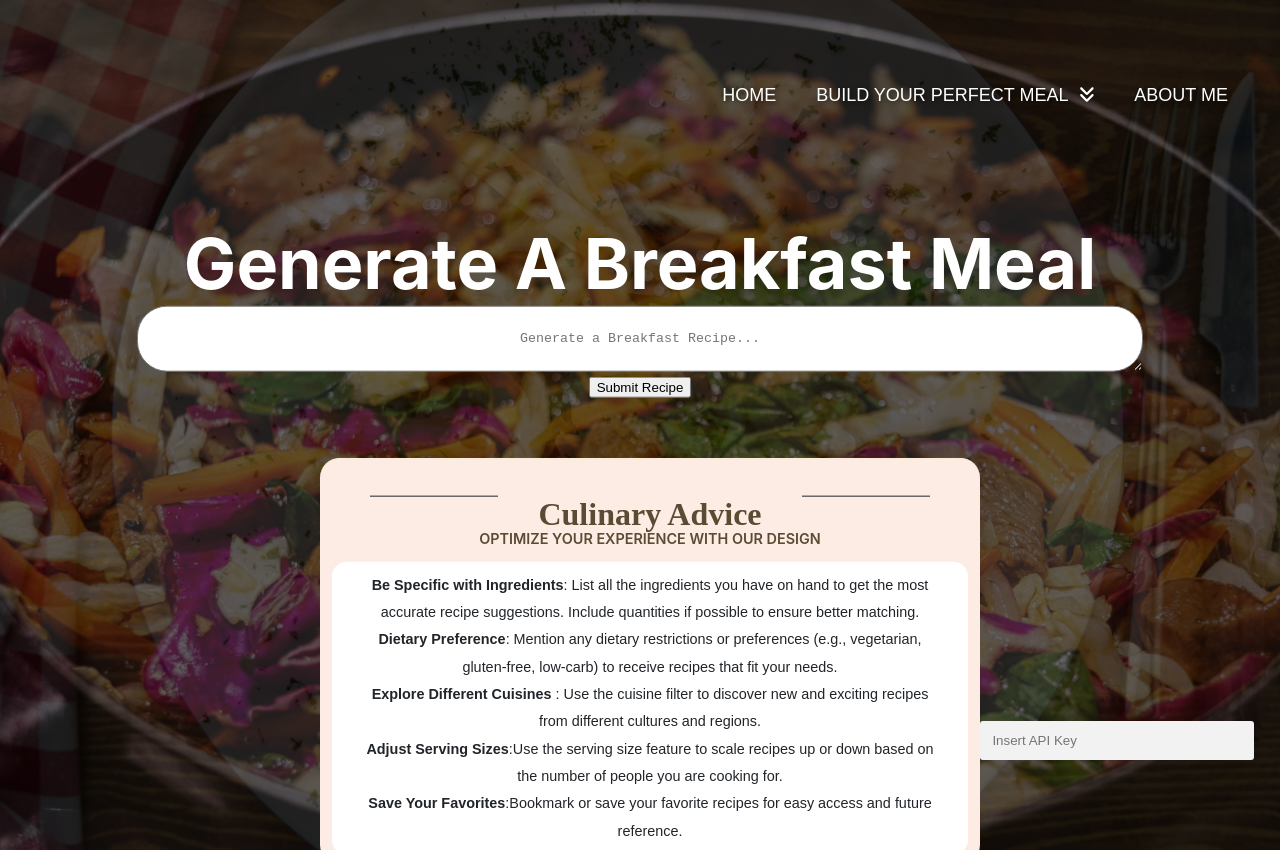
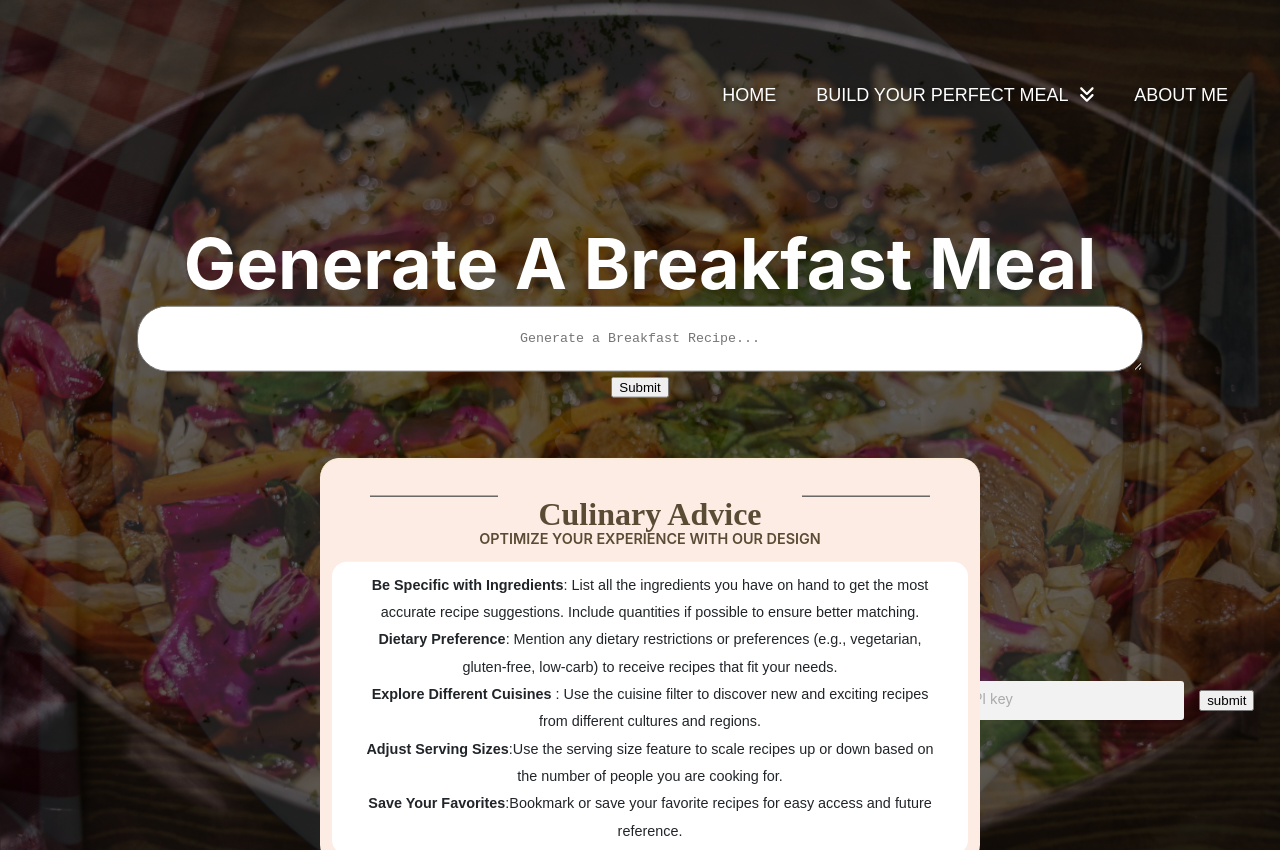
Before and after one commit to nolimitmaliq/Recipe_app, a React (Create React App) app: page / in a window 1280 px wide. Both pictures are taken after a click on the button "BREAKFAST". Built offline with nearby package versions, Linux system fonts and the light colour scheme.

Commit message:
working on displaying result

```diff
--- a/package.json
+++ b/package.json
@@ -37,6 +37,7 @@
     "react-dom": "^18.3.1",
     "react-router-dom": "^6.23.1",
     "react-scripts": "^5.0.1",
+    "react-spinners": "^0.14.1",
     "web-vitals": "^4.0.1"
   },
   "browserslist": {
--- a/src/Api.tsx
+++ b/src/Api.tsx
@@ -1,7 +1,7 @@
 import React, { useEffect } from "react"
 import { OpenAI } from "openai";
 
-let API_KEY = localStorage.getItem("MYKEY");
+let API_KEY = localStorage.getItem("KEY");
 let key = "";
 if (API_KEY !== null) {
   key = JSON.parse(API_KEY);
@@ -33,7 +33,7 @@ export default function Chat({
                   role: "system",
                   content: `I created a website to inspire and assist people in cooking.
                   The site aims to provide three meal options based on the ingredients and
-                  cuisine preferences that users input. Each meal suggestion includes a
+                  cuisine preferences that users input. Each meal suggestion should include a
                   detailed step-by-step recipe, substitutes for any ingredients users might not have,
                   and an embedded YouTube video tutorial, if available. Additionally, if users specify a
                   particular type of meal, the site will present the most convenient recipe matching their input.
--- a/src/Breakfast.tsx
+++ b/src/Breakfast.tsx
@@ -15,11 +15,21 @@ export function BreakFast({
     mealType,
 }:Key): JSX.Element{
     const[userResponse, setuserResponse] = useState<string>("");
+    const[errorMessage, setErrorMessage] = useState<string>("")
     const handleInputChange = (event: React.ChangeEvent<HTMLInputElement>) => {
         setuserResponse(event.target.value)
     }
     const handleSubmit = () => {
         setResponse([userResponse])
+    }
+    // disable the submit button
+    const disabled = () =>{
+        if (userResponse.length <= 15){
+            setErrorMessage("More Information Please for better result")
+        }
+        else{
+            handleSubmit()
+        }
     }
     return (
         <div>
@@ -36,12 +46,18 @@ export function BreakFast({
                         borderRadius:"30px",
                         textAlign:"center",
                         alignContent:"center"
-
                         }}
+                        value = {userResponse}
+                        onChange={handleInputChange}
                     ></Form.Control>
                 </Form>
-                <button onClick={handleSubmit}>Submit Recipe</button>
+                <button onClick={disabled}>Submit</button>
             </div>
+            <Chat
+            userResponse={userResponse}
+            meals = {meals}
+            setResponse={setResponse}
+            mealType='Breakfast'></Chat>
             <div className = "Advice">
                 <div className='top'>
                     <h2 className='row'></h2>
--- a/src/HomePage.css
+++ b/src/HomePage.css
@@ -223,12 +223,8 @@
   }
   .api-container {
     position: fixed;
-    bottom: 5%;
+    bottom: 10%;
     right: 2%;
-    font-size:14px;
-    padding-top:20px;
-
-
 }
   /* .API {
     margin-top:35%;
@@ -246,6 +242,69 @@
     }
 } */
 
+.custom-field {
+  position: relative;
+  font-size:14px;
+  padding-top:20px;
+  margin-bottom: 2px;
+}
+
+.custom-field input {
+  border:none;
+  background: #f2f2f2;
+  padding: 12px;
+  border-radius:3px;
+  width:250px;
+  outline: none;
+}
+.api-container button{
+  margin-left: 15px;}
+  /* background: transparent;
+  color: #ffffff;
+  width:100px;
+  cursor: pointer;
+  padding:15px;
+  border-radius: 25px;
+  margin: 20px 40px;
+  text-transform: uppercase;
+  font-weight: bold;
+  border: 2px solid #009688;
+  font-size: larger;
+  position: relative;
+  overflow:hidden;
+  }
+.api-container button span{
+  background:#009688;
+  height:100%;
+  width:0;
+  border-radius:25px;
+  position:absolute;
+  left: 0;
+  bottom: 0;
+  z-index: -1;
+  transition: .5s;
+  }
+.api-container button:hover span{
+  width:100%;
+}
+.api-container button:hover{
+  border: none;
+} */
+
+.custom-field .placeholder {
+  position: absolute;
+  left:12px;
+  top: calc(50%);
+  /* transform: translate(-50%); */
+  color:#aaa;
+  transition: top .3s ease, font-size .3s ease, color .3s ease;
+}
+.custom-field input:focus + .placeholder{
+  top:10px;
+  font-size: 10px;
+  color: #222;
+}
+
 @media all and (max-width: 900px) {
   .content h1 {
     font-size: 40px;
--- a/src/HomePage.tsx
+++ b/src/HomePage.tsx
@@ -78,7 +78,14 @@ export function Homepage() {
                     {tab === "Dinner" && <Dinner />}
                     {tab === "about" && <p>About ME Content</p>}
                 </div>
-                    <div className="api-container">
+                <div className='api-container'>
+                    <label className='custom-field'>
+                        <input type = "password" required onChange={changeKey}></input>
+                        <span className = "placeholder">Insert API key</span>
+                    </label>
+                    <button onClick={handleSubmit}><span>submit</span></button>
+                </div>
+                {/* <div className="api-container">
                     <Form className = "API">
                         <Form.Control
                             type = "password"
@@ -96,7 +103,7 @@ export function Homepage() {
                             }} >
                         </Form.Control>
                     </Form>
-                </div>
+                </div> */}
             </div>
         </div>
     );
```
Also changed, not shown: src/Loading.tsx (added, +25 -0 lines), src/Loading.css (added), 1 other file (tests, documents, lock files or other folders). Lines whose indentation alone changed are shown as unchanged.
